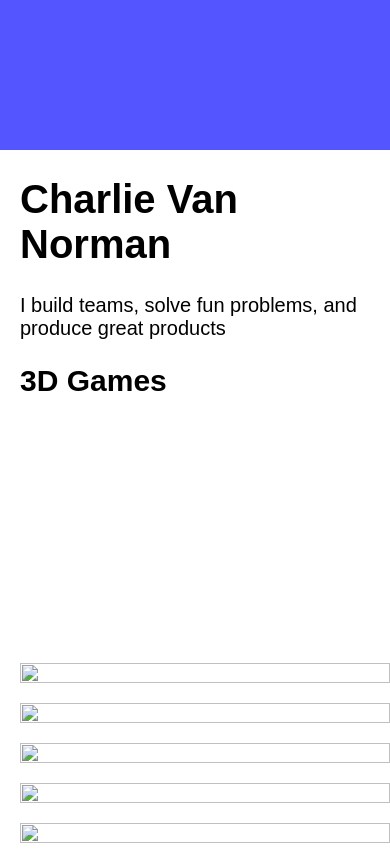
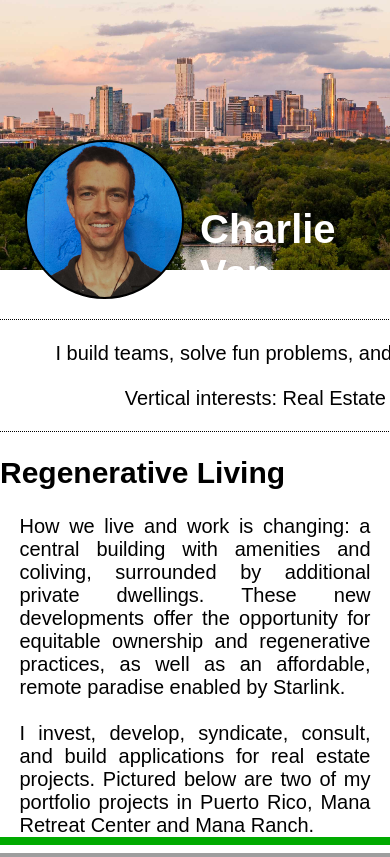
Before and after one commit to vannorman/vannorman, a Django app: page / in a window 390 px wide; the page is wider, and only the part inside the window is pictured. Shown: the top 857 px of that part. Run offline with Django 3.2, Linux system fonts and the light colour scheme; some libraries are stand-ins or nearby versions; grey boxes are pictures that could not be loaded.

Commit message:
remaking

```diff
--- a/static/css/home.css
+++ b/static/css/home.css
@@ -1,186 +1,103 @@
-#container {
+@font-face {
+  font-family: 'Nunito';
+  src:  url('/static/fonts/nunito-light.ttf') format('truetype');
+
+}
+
+html{
+    padding:0; margin:0;
+  font-size: 20px;
+    font-family: 'Nunito';
+}
+body{
+  font-family: sans-serif;
+  margin: 0; padding:0;
+}
+#top{
+    position:relative;top:0;left:0;
+    width:100%;
+    height:270px;
+    background-image:url('/static/img/austin.jpg');
+    background-position:0 50%;
+    background-size:cover;
+    padding:0; margin:0;
+}
+#name2 {color:white;position:absolute;top:180px;left:200px;}
+#portrait {
+    width:155px;
+    height:155px;
+	position:absolute;top:140px;left:25px;
+	border:2px solid black;
+	border-radius:50%;
+	background-image:url('/static/img/bus-card-jpg.jpg');background-size:cover;background-position:center;
+
+}
+
+#intro2 {
+	position:relative;
+	margin:50px auto 0 auto;
+	text-align:center;
+	padding-top:1px;
+	padding-bottom:10px;
+	line-height:25px;
+	outline:1px dotted black;
+	width:720px;height:100px;
+
+}
+#content2{
+    position:relative;margin:25px auto 0 auto;
+	width:100%;
+
+}
+
+#content p {width:740px;margin:0 auto;text-align:justify;text-justify:inter-word;}
+@media only screen and (max-width: 823px) { #content p { width:90%; }; }
+
+.bar {
 	position:relative;
 	width:100%;
-	margin: 0 auto;
-	text-align:center;
-	height:100%;
-}
-
-#navLinks {
-	position:fixed;
-	left:0;
-	height:100%;
-	width:22%;
-}
-
-#content {
-	position:relative;
-	left:22%;
-	width:78%;
-	top:calc(50% - 360px);
-}
-
-.tab {
-	position:relative;
-	margin:0;
-	color: rgb(96,108,136);
-	height:100%;
-
-	padding:150px;
-	padding-left:0;
-}
-
-#tab_about p, #tab_hello p, #tab_blog p {
-	font-size:25px;
-	max-width:750px;
+	height:8px;
+	background-color:white;
 }
 
 
-#tab_about, #tab_hello, #tab_blog {
-	min-height:100%;
-	height:auto;
-	padding-left:80px;
+.green {
+	background-color:#0a0;
 }
-#tab_about {
-	top:100px;
+.container{
+    position:relative;
+	display: grid;
+    grid-template-columns: repeat(6, 1fr);
+    grid-gap: 1rem;
+    max-width: 1440px;
+    margin: 0 auto;
 }
 
-#tab_hello {
-	top:0px;
+.tile img{
+    width: 100%;
+    height: 100%;
+    object-fit: cover;
 }
 
-.tab .title {
-	font-size:50px;
-	margin-bottom:28px;
+.tile:nth-child(1){
+    grid-column: span 4;
+    grid-row: span 2;
 }
 
-
-@media all and (max-width: 960px) {
-    #navLinks {
-		width:250px;
-	}
-	#content {
-		left:250px;
-		width:calc(100% - 250px);
-	}
+.tile:nth-child(2),
+.tile:nth-child(3){
+    grid-column: span 2;
 }
 
-#tab_portfolio {
-	padding:0;
-	padding-left:80px;
-	top:100px;
+.tile:nth-child(4),
+.tile:nth-child(5){
+    grid-column: span 3;
 }
-
-#tab_contact {
-	height:100%;
+@media screen and (max-width: 650px){
+    .container{
+        display: block;
+    }
+    .tile{
+        margin-bottom: 1rem;
+    }
 }
-
-#tab_contact .email {
-	width:350px;
-	position:relative;
-	top:calc(50% + 50px);
-	left:20%;
-	font-weight:bold;
-	font-size:25px;
-	text-align:center;
-	padding:30px;
-	border:2px solid gray;
-}
-#tab_contact .email a, #tab_contact .email a:visited {
-	transition: .3s all;
-	text-decoration:none;
-	color: rgb(96,108,136);
-}
-#tab_contact .email a:hover {
-	color: rgb(205,100,100);
-}
-
-
-/* BASE */
-body {
-	height:100%;
-	margin: 0;
-	background-size:cover;
-	 background-repeat: no-repeat;
-    background-attachment: fixed;
-	overflow-x:hidden;
-}
-
-html {
-	height:100%;
-}
-
-@font-face {
-    font-family: 'gc';
-    src: url('../fonts/gc.ttf');
-}
-
-* {
-font-family: 'Open Sans', sans-serif;
-}
-*:focus {
-    outline: none;
-}
-
-
-
-.fadeBg {
-/* Permalink - use to edit and share this gradient: http://colorzilla.com/gradient-editor/#606c88+0,3f4c6b+100;Grey+3D+%232 */
-	background: rgb(96,108,136); /* Old browsers */
-	background: -moz-linear-gradient(top, rgba(96,108,136,1) 0%, rgba(63,76,107,1) 100%); /* FF3.6-15 */
-	background: -webkit-linear-gradient(top, rgba(96,108,136,1) 0%,rgba(63,76,107,1) 100%); /* Chrome10-25,Safari5.1-6 */
-	background: linear-gradient(to bottom, rgba(96,108,136,1) 0%,rgba(63,76,107,1) 100%); /* W3C, IE10+, FF16+, Chrome26+, Opera12+, Safari7+ */
-	filter: progid:DXImageTransform.Microsoft.gradient( startColorstr='#606c88', endColorstr='#3f4c6b',GradientType=0 ); /* IE6-9 */
-}
-#navLinks ul {
-	font-size:22px;
-	color:white;
-	position:absolute;
-	right:0;
-	top:calc(50% - 125px);
-	height:250px;
-	list-style-type:none;
-	margin:0;
-	padding-left:0;
-
-}
-
-#navLinks ul li {
-
-	text-align:center;
-	width:150px;
-	padding-right:15px;
-	padding-left:20px;
-	margin: 12px 0;
-	transition: 0.15s all;
-	position:relative;
-	left:1px;
-}
-.leftSlant {
-	-webkit-clip-path: polygon(9% 0, 100% 0, 100% 100%, 0% 100%);
-	clip-path: polygon(9% 0, 100% 0, 100% 100%, 0% 100%);
-}
-
-
-#navLinks ul li:hover {
-	cursor:pointer;
-	background-color:white;
-	color: rgb(96,108,136);
-}
-
-#navLinks ul li.selected {
-	background-color:white;
-	color: rgb(96,108,136);
-}
-
-
-
-.noselect {
-  -webkit-touch-callout: none; /* iOS Safari */
-    -webkit-user-select: none; /* Safari */
-     -khtml-user-select: none; /* Konqueror HTML */
-       -moz-user-select: none; /* Firefox */
-        -ms-user-select: none; /* Internet Explorer/Edge */
-            user-select: none; /* Non-prefixed version, currently
-                                  supported by Chrome and Opera */
-}
--- a/static/css/home2.css
+++ /dev/null
@@ -1,64 +0,0 @@
-@font-face {
-  font-family: 'Nunito';
-  src:  url('/static/fonts/nunito-light.ttf') format('truetype');
-
-}
-
-html{
-    padding:0; margin:0;
-  font-size: 20px;
-    font-family: 'Nunito';
-}
-body{
-  font-family: sans-serif;
-  margin: 1rem;
-}
-
-#top{
-    position:absolute;top:0;left:0;
-    width:100%;
-    height:150px;
-    background-color:#55f;
-    padding:0; margin:0;
-}
-
-#content{
-    position:absolute;top:150px;
-}
-.container{
-    padding-top:240px;
-    display: grid;
-    grid-template-columns: repeat(6, 1fr);
-    grid-gap: 1rem;
-    max-width: 1440px;
-    margin: 0 auto;
-}
-
-.tile img{
-    width: 100%;
-    height: 100%;
-    object-fit: cover;
-}
-
-.tile:nth-child(1){
-    grid-column: span 4;
-    grid-row: span 2;
-}
-
-.tile:nth-child(2),
-.tile:nth-child(3){
-    grid-column: span 2;
-}
-
-.tile:nth-child(4),
-.tile:nth-child(5){
-    grid-column: span 3;
-}
-@media screen and (max-width: 650px){
-    .container{
-        display: block;
-    }
-    .tile{
-        margin-bottom: 1rem;
-    }
-}
--- a/vannorman/templates/home2.html
+++ b/vannorman/templates/home2.html
@@ -4,7 +4,7 @@
 	<link rel="icon" type="image/png" sizes="16x16" href="static/img/favicon_z.png" />
 	<meta name="google-site-verification" content="KPrCTIkFg3RCIWPoYvQO3QBnFcEqKflrEQI_6ztrwzE" />
 	{% block styles %}
-		<link rel='stylesheet' href="{% static 'css/home2.css' %}" type='text/css'>
+		<link rel='stylesheet' href="static/css/home.css"|add:version|safe type='text/css'>
 	{% endblock %}
 
 	{% block scripts %}
@@ -14,15 +14,23 @@
 <body>
 
 <div id="top">
+    <div id="portrait"></div>
+    <h1 id='name2'> Charlie Van Norman </h1>
 
 </div>
+<div id="intro2">
+    <p> I build teams, solve fun problems, and produce full stack applications </p>
+    <p> Vertical interests: Real Estate | 3D Software | EdTech </p>
+</div>
 <div id="content">
-    <h1> Charlie Van Norman </h1>
-    <p> I build teams, solve fun problems, and produce  great products </p>
-    <h2> 3D Games </h2>
+    <h2> Regenerative Living</h2>
+    <p> How we live and work is changing: a central building with amenities and coliving, surrounded by additional private dwellings. These new developments offer the opportunity for equitable ownership and regenerative practices, as well as an affordable, remote paradise enabled by Starlink.</p>
+    <br>    <p> I invest, develop, syndicate, consult, and build applications for real estate projects. Pictured below are two of my portfolio projects in Puerto Rico, Mana Retreat Center and Mana Ranch.</p>
+    <div class="bar green"></div>
+    <div class="bar"></div>
     <div class="container">
         <div class="tile">
-            <img src="https://via.placeholder.com/800x600/EE4540/BE3733" alt="">
+            <img src="/static/img/mana1.jpg" alt="">
         </div>
         <div class="tile">
             <img src="https://via.placeholder.com/800x600/C72B41/9F2234" alt="">
@@ -30,13 +38,11 @@
         <div class="tile">
             <img src="https://via.placeholder.com/800x600/800834/66062A" alt="">
         </div>
-        <div class="tile">
-            <img src="https://via.placeholder.com/800x600/530332/420228" alt="">
-        </div>
-        <div class="tile">
-            <img src="https://via.placeholder.com/800x600/2E122D/2A021A" alt="">
-        </div>
     </div>
+    <div class="bar"></div>
+    <div class="bar green"></div>
+    <h2> Regenerative Living</h2>
+    <p> I am an investor and developer of micro-campuses across the U.S. and Latin America. The way humans live and work is changing; remote, Starlink enabled villages are popping up everywhere. Especially interesting to me is the equitable, fractional ownership models available, and the opportunity to design regenerative spaces for the ecosystem and for our selves, our work, and our relationships.</p>
     <div class="container">
         <div class="tile">
             <img src="https://via.placeholder.com/800x600/EE4540/BE3733" alt="">
```
Also changed, not shown: static/img/austin.jpg (added).
